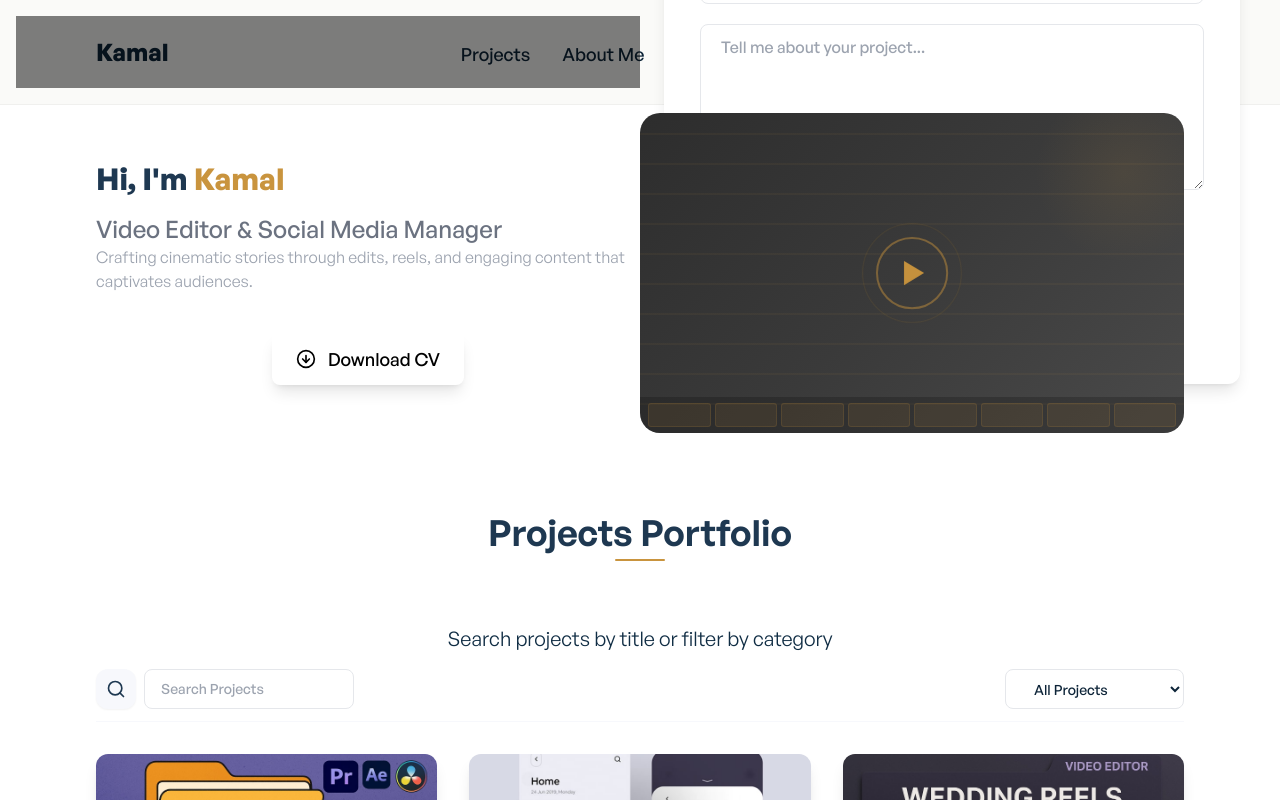
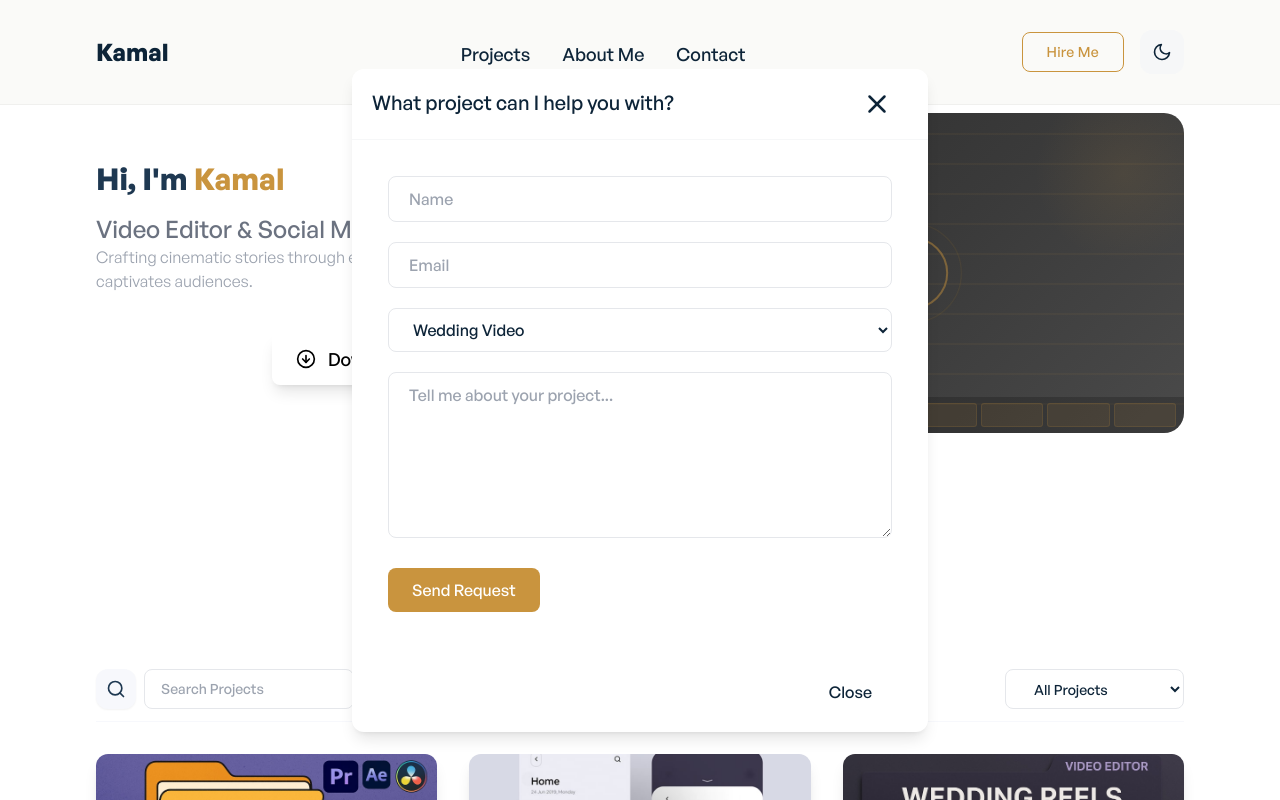
Before and after one commit to shivanshjoshi08/Portfolio, a React (Create React App) app: page / in a window 1280 px wide. Both pictures are taken after a click on the button "Hire Me". Shown: the top 800 px of the page. Built offline with nearby package versions, Linux system fonts and the light colour scheme.

Commit message:
feat: Add core UI components including theme switcher, hire me modal, contact form, app banner, and header.

```diff
--- a/src/components/HireMeModal.jsx
+++ b/src/components/HireMeModal.jsx
@@ -1,3 +1,5 @@
+import { useEffect } from 'react';
+import { createPortal } from 'react-dom';
 import { motion } from 'framer-motion';
 import { FiX } from 'react-icons/fi';
 import Button from './reusable/Button';
@@ -11,20 +13,43 @@ const selectOptions = [
 ];
 
 const HireMeModal = ({ onClose, onRequest }) => {
-	return (
+	// Close on ESC key
+	useEffect(() => {
+		const handleKeyDown = (e) => {
+			if (e.key === 'Escape') onClose();
+		};
+		document.addEventListener('keydown', handleKeyDown);
+		return () => document.removeEventListener('keydown', handleKeyDown);
+	}, [onClose]);
+
+	// Prevent background scrolling while modal is open
+	useEffect(() => {
+		document.documentElement.classList.add('overflow-y-hidden');
+		return () => document.documentElement.classList.remove('overflow-y-hidden');
+	}, []);
+
+	return createPortal(
 		<motion.div
 			initial={{ opacity: 0 }}
 			animate={{ opacity: 1 }}
 			exit={{ opacity: 0 }}
-			className="font-general-medium fixed inset-0 z-[100] transition-all duration-500 flex items-center justify-center p-4"
+			className="font-general-medium fixed inset-0 z-[100] flex items-center justify-center p-4"
 		>
 			{/* Modal Backdrop */}
-			<div className="bg-filter bg-black bg-opacity-50 absolute inset-0 w-full h-full"></div>
+			<div
+				style={{ backgroundColor: 'rgba(0, 0, 0, 0.5)' }}
+				className="absolute inset-0 cursor-pointer"
+				onMouseDown={onClose}
+			></div>
 
 			{/* Modal Content */}
-			<main className="flex flex-col items-center justify-center relative z-10 w-full h-full max-h-[90vh]">
-				<div className="modal-wrapper flex items-center justify-center w-full h-full">
-					<div className="modal w-full max-w-md mx-auto xl:max-w-xl lg:max-w-xl md:max-w-xl bg-secondary-light dark:bg-primary-dark max-h-full shadow-lg flex flex-col rounded-xl overflow-hidden relative">
+			<motion.div
+				initial={{ opacity: 0, scale: 0.95, y: 20 }}
+				animate={{ opacity: 1, scale: 1, y: 0 }}
+				exit={{ opacity: 0, scale: 0.95, y: 20 }}
+				transition={{ duration: 0.25, ease: 'easeOut' }}
+				className="modal relative z-10 w-full max-w-md xl:max-w-xl lg:max-w-xl md:max-w-xl bg-secondary-light dark:bg-primary-dark shadow-lg flex flex-col rounded-xl overflow-hidden max-h-[90vh]"
+			>
 				<div className="modal-header shrink-0 flex justify-between gap-10 p-5 border-b border-ternary-light dark:border-ternary-dark">
 					<h5 className="text-primary-dark dark:text-primary-light text-xl">
 						What project can I help you with?
@@ -36,7 +61,7 @@ const HireMeModal = ({ onClose, onRequest }) => {
 						<FiX className="text-3xl" />
 					</button>
 				</div>
-						<div className="modal-body p-5 w-full h-full overflow-y-auto">
+				<div className="modal-body p-5 w-full overflow-y-auto">
 					<form
 						onSubmit={(e) => {
 							e.preventDefault();
@@ -116,10 +141,9 @@ const HireMeModal = ({ onClose, onRequest }) => {
 						<Button title="Close" />
 					</span>
 				</div>
-					</div>
-				</div>
-			</main>
 			</motion.div>
+		</motion.div>,
+		document.body
 	);
 };
 
--- a/src/components/contact/ContactForm.jsx
+++ b/src/components/contact/ContactForm.jsx
@@ -1,4 +1,3 @@
-import Button from '../reusable/Button';
 import FormInput from '../reusable/FormInput';
 
 const ContactForm = () => {
--- a/src/components/shared/AppBanner.jsx
+++ b/src/components/shared/AppBanner.jsx
@@ -1,9 +1,7 @@
-import useThemeSwitcher from '../../hooks/useThemeSwitcher';
 import { FiArrowDownCircle } from 'react-icons/fi';
 import { motion } from 'framer-motion';
 
 const AppBanner = () => {
-	const [activeTheme] = useThemeSwitcher();
 
 	return (
 		<motion.section
--- a/src/components/shared/AppHeader.jsx
+++ b/src/components/shared/AppHeader.jsx
@@ -8,20 +8,18 @@ import { motion, AnimatePresence } from 'framer-motion';
 const AppHeader = () => {
 	const [showMenu, setShowMenu] = useState(false);
 	const [showModal, setShowModal] = useState(false);
-	const [activeTheme, setTheme] = useThemeSwitcher();
+	const [theme, setTheme] = useThemeSwitcher();
 
 	function toggleMenu() {
 		setShowMenu(!showMenu);
 	}
 
-	function showHireMeModal() {
-		if (!showModal) {
-			document.getElementsByTagName('html')[0].classList.add('overflow-y-hidden');
-			setShowModal(true);
-		} else {
-			document.getElementsByTagName('html')[0].classList.remove('overflow-y-hidden');
-			setShowModal(false);
-		}
+	function toggleTheme() {
+		setTheme(theme === 'dark' ? 'light' : 'dark');
+	}
+
+	function toggleHireMeModal() {
+		setShowModal((prev) => !prev);
 	}
 
 	return (
@@ -45,14 +43,14 @@ const AppHeader = () => {
 					{/* Theme switcher + hamburger — small screen */}
 					<div className="flex items-center gap-3 sm:hidden">
 						<div
-							onClick={() => setTheme(activeTheme)}
+							onClick={toggleTheme}
 							aria-label="Theme Switcher"
 							className="theme-toggle bg-ternary-light dark:bg-ternary-dark p-2.5 rounded-xl cursor-pointer"
 						>
-							{activeTheme === 'dark' ? (
-								<FiMoon className="text-primary-dark dark:text-gray-300 text-xl" />
+							{theme === 'light' ? (
+								<FiMoon className="text-primary-dark text-xl" />
 							) : (
-								<FiSun className="text-gray-500 text-xl" />
+								<FiSun className="text-gray-300 text-xl" />
 							)}
 						</div>
 
@@ -115,7 +113,7 @@ const AppHeader = () => {
 								<div className="border-t border-ternary-light dark:border-ternary-dark pt-3">
 									<button
 										onClick={() => {
-											showHireMeModal();
+											toggleHireMeModal();
 											setShowMenu(false);
 										}}
 										className="hire-btn font-general-medium text-sm mt-2"
@@ -158,7 +156,7 @@ const AppHeader = () => {
 				<div className="hidden sm:flex justify-between items-center flex-col md:flex-row gap-4">
 					<div className="hidden md:flex">
 						<button
-							onClick={showHireMeModal}
+							onClick={toggleHireMeModal}
 							className="hire-btn font-general-medium text-sm"
 							aria-label="Hire Me Button"
 						>
@@ -168,27 +166,27 @@ const AppHeader = () => {
 
 					{/* Theme switcher large screen */}
 					<div
-						onClick={() => setTheme(activeTheme)}
+						onClick={toggleTheme}
 						aria-label="Theme Switcher"
 						className="theme-toggle bg-ternary-light dark:bg-ternary-dark p-3 rounded-xl cursor-pointer"
 					>
-						{activeTheme === 'dark' ? (
-							<FiMoon className="text-primary-dark dark:text-gray-300 text-xl" />
+						{theme === 'light' ? (
+							<FiMoon className="text-primary-dark text-xl" />
 						) : (
-							<FiSun className="text-gray-500 hover:text-gray-700 text-xl" />
+							<FiSun className="text-gray-300 hover:text-white text-xl" />
 						)}
 					</div>
 				</div>
 			</div>
 			{/* Hire me modal */}
-			<div>
-				{showModal ? (
+			<AnimatePresence>
+				{showModal && (
 					<HireMeModal
-						onClose={showHireMeModal}
-						onRequest={showHireMeModal}
+						onClose={toggleHireMeModal}
+						onRequest={toggleHireMeModal}
 					/>
-				) : null}
-			</div>
+				)}
+			</AnimatePresence>
 		</motion.nav>
 	);
 };
--- a/src/hooks/useThemeSwitcher.jsx
+++ b/src/hooks/useThemeSwitcher.jsx
@@ -1,18 +1,26 @@
 import { useEffect, useState } from 'react';
 
 const useThemeSwitcher = () => {
-	const [theme, setTheme] = useState(localStorage.theme);
-	const activeTheme = theme === 'dark' ? 'light' : 'dark';
+	const getInitialTheme = () => {
+		const stored = localStorage.getItem('theme');
+		if (stored === 'dark' || stored === 'light') return stored;
+		// Check system preference
+		if (window.matchMedia && window.matchMedia('(prefers-color-scheme: dark)').matches) {
+			return 'dark';
+		}
+		return 'light';
+	};
+
+	const [theme, setTheme] = useState(getInitialTheme);
 
 	useEffect(() => {
 		const root = window.document.documentElement;
-
-		root.classList.remove(activeTheme);
+		root.classList.remove('dark', 'light');
 		root.classList.add(theme);
 		localStorage.setItem('theme', theme);
-	}, [theme, activeTheme]);
+	}, [theme]);
 
-	return [activeTheme, setTheme];
+	return [theme, setTheme];
 };
 
 export default useThemeSwitcher;
```
Lines whose indentation alone changed are shown as unchanged.
